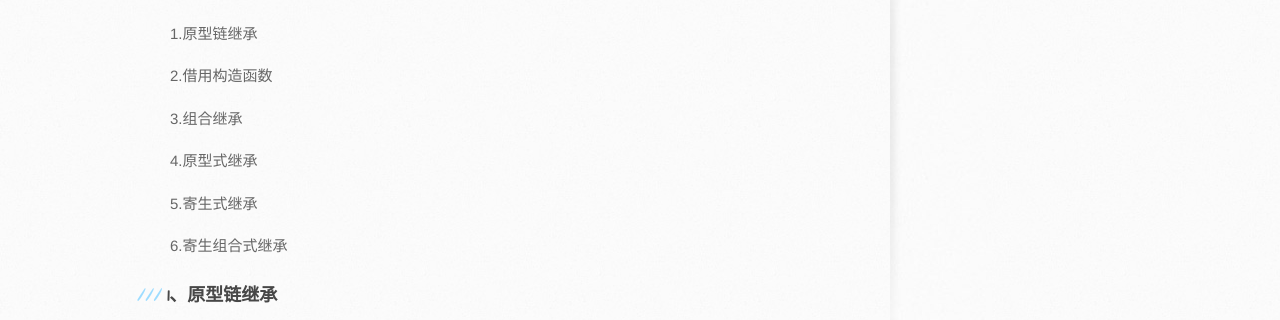
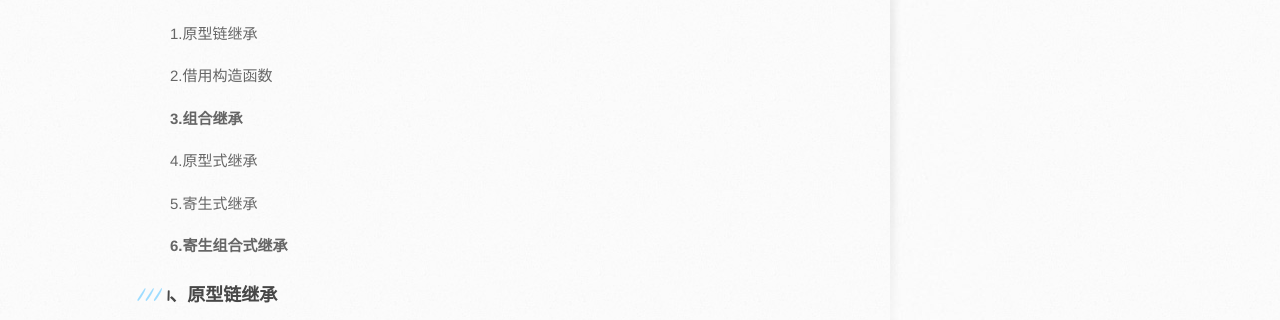
Before and after one commit to gaomin/Gaomin.GitHub.io, a Jekyll site: the page built from _posts/2015-04-05-Javascript继承方式总结.md, in a window 1280 px wide. Shown: the part 376-696 px from the top of the page. Built offline with Jekyll 4.4.1, drawn with Linux system fonts in a browser that asks for light colours.

```diff
--- a/_posts/2015-04-05-Javascript继承方式总结.md
+++ b/_posts/2015-04-05-Javascript继承方式总结.md
@@ -15,13 +15,13 @@ description: javascript继承方式总结
 
 2.借用构造函数
 
-3.组合继承
+**3.组合继承**
 
 4.原型式继承
 
 5.寄生式继承
 
-6.寄生组合式继承
+**6.寄生组合式继承**
 
 ### 1、原型链继承
 <pre><code class="JavaScript">
```
